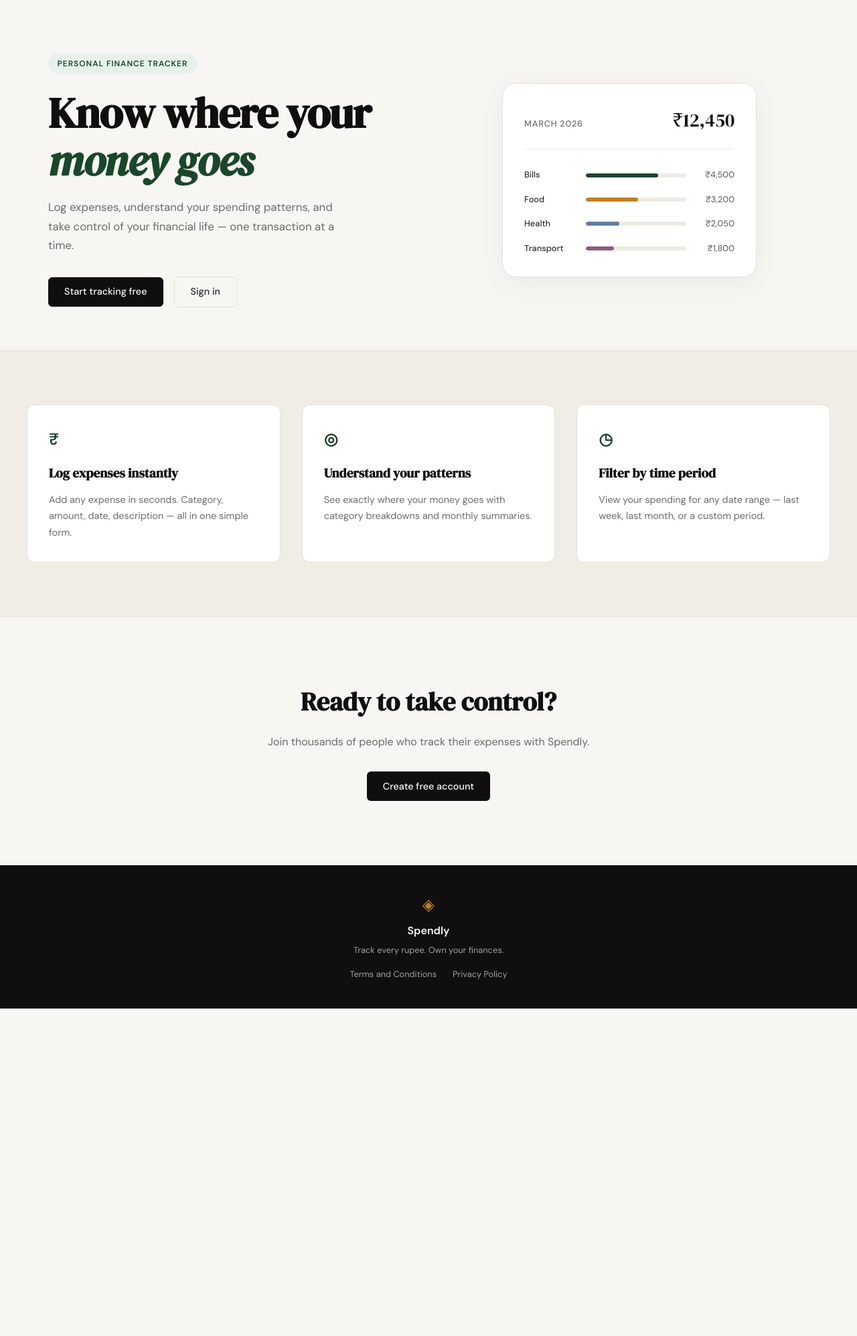
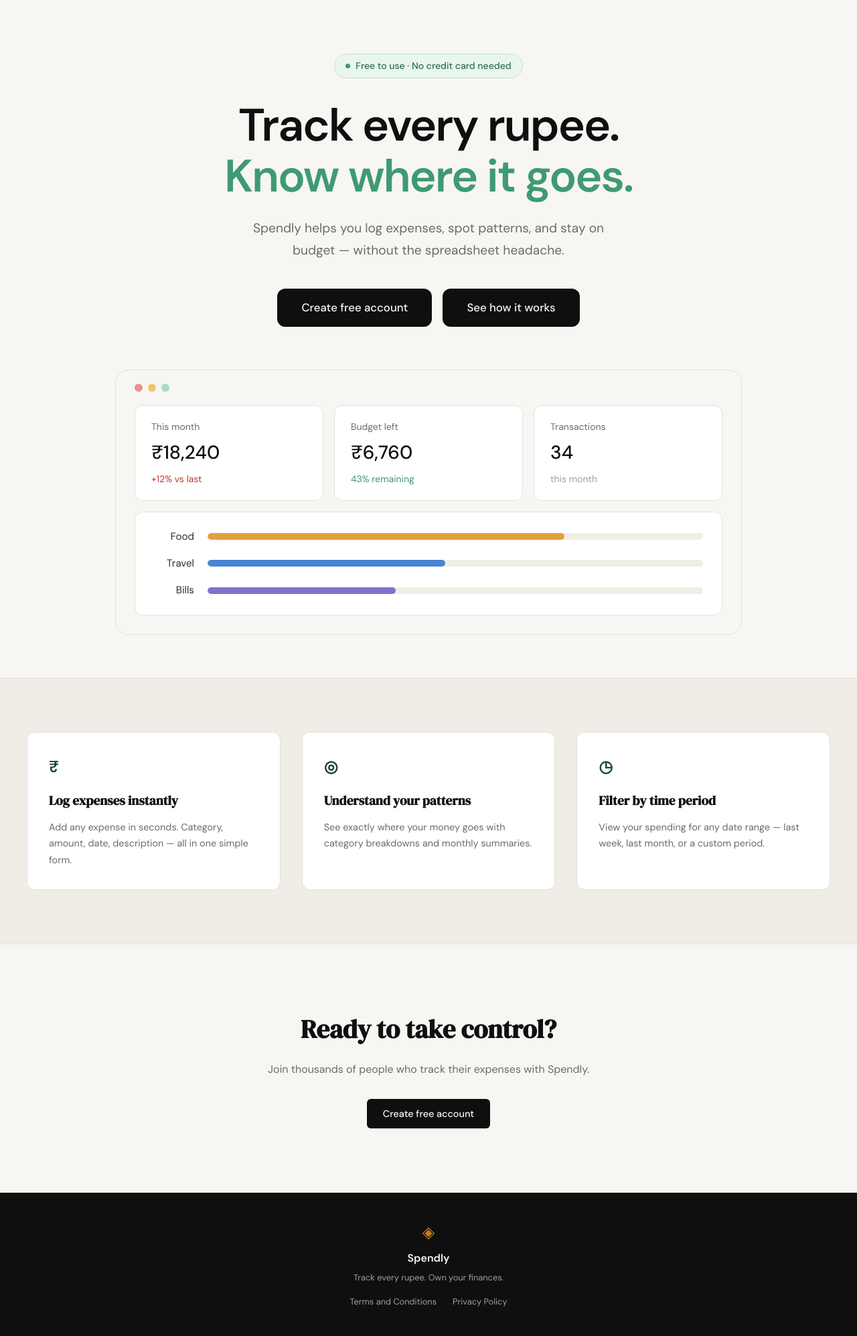
Before and after one commit to RutvikNistane/spendly, a Flask app: page / in a window 1280 px wide. Shown: the part 61-2056 px from the top of the page at 67% size. Before the commit the page ends 1567 px from the top, so only its background shows below. Run offline with Flask 3, Linux system fonts and the light colour scheme.

Commit message:
Redesign landing hero to match new mockup
Centered hero with a "Free to use" badge, two-line headline with green
accent, black CTA buttons, and a mock dashboard window showing monthly
stats and category bars. Replace the old two-column hero/mock-card styles.

Co-Authored-By: Claude Opus 5.5 <noreply@anthropic.com>

```diff
--- a/static/css/style.css
+++ b/static/css/style.css
@@ -18,6 +18,10 @@
     --danger-light: #fdecea;
     --border: #e4e1da;
     --border-soft: #eeebe4;
+    --hero-green: #3f9a72;
+    --hero-green-dark: #2f6e50;
+    --hero-green-light: #e9f6ef;
+    --hero-green-border: #bfe3cf;
 
     --font-display: 'DM Serif Display', Georgia, serif;
     --font-body: 'DM Sans', system-ui, sans-serif;
@@ -125,136 +129,160 @@ a { color: inherit; text-decoration: none; }
 
 .hero {
     padding: 5rem 2rem 4rem;
-    display: grid;
-    grid-template-columns: 1fr 1fr;
-    gap: 4rem;
-    align-items: center;
-    max-width: var(--max-width);
+    max-width: 1000px;
     margin: 0 auto;
+    text-align: center;
 }
 
+.hero-inner { margin-bottom: 4rem; }
+
 .hero-badge {
-    display: inline-block;
-    background: var(--accent-light);
-    color: var(--accent);
-    font-size: 0.75rem;
+    display: inline-flex;
+    align-items: center;
+    gap: 0.5rem;
+    background: var(--hero-green-light);
+    color: var(--hero-green-dark);
+    border: 1px solid var(--hero-green-border);
+    font-size: 0.875rem;
+    font-weight: 500;
+    padding: 0.4rem 1rem;
+    border-radius: 999px;
+    margin-bottom: 2rem;
+}
+
+.hero-badge-dot {
+    width: 7px;
+    height: 7px;
+    border-radius: 50%;
+    background: var(--hero-green);
+}
+
+.hero-title {
+    font-family: var(--font-body);
+    font-size: clamp(2.5rem, 6vw, 4.25rem);
     font-weight: 600;
-    letter-spacing: 0.08em;
-    text-transform: uppercase;
-    padding: 0.35rem 0.85rem;
-    border-radius: 999px;
+    line-height: 1.12;
+    letter-spacing: -0.03em;
+    color: var(--ink);
     margin-bottom: 1.5rem;
 }
 
-.hero-title {
-    font-family: var(--font-display);
-    font-size: clamp(2.5rem, 5vw, 4rem);
-    line-height: 1.1;
-    letter-spacing: -0.02em;
-    color: var(--ink);
-    margin-bottom: 1.25rem;
-}
-
-.hero-title em {
-    font-style: italic;
-    color: var(--accent);
-}
+.hero-title-accent { color: var(--hero-green); }
 
 .hero-subtitle {
-    font-size: 1.05rem;
+    font-size: 1.2rem;
     color: var(--ink-muted);
     line-height: 1.7;
-    max-width: 460px;
-    margin-bottom: 2rem;
+    max-width: 560px;
+    margin: 0 auto 2.5rem;
 }
 
 .hero-actions {
     display: flex;
     gap: 1rem;
-    align-items: center;
+    justify-content: center;
+    flex-wrap: wrap;
 }
 
 /* ------------------------------------------------------------------ */
-/* Mock card (hero visual)                                             */
+/* Mock dashboard (hero visual)                                        */
 /* ------------------------------------------------------------------ */
 
-.hero-visual {
-    display: flex;
-    justify-content: center;
+.mock-window {
+    background: var(--paper);
+    border: 1px solid var(--border);
+    border-radius: var(--radius-lg);
+    padding: 1.25rem 1.75rem 1.75rem;
+    text-align: left;
 }
 
-.mock-card {
+.mock-window-dots {
+    display: flex;
+    gap: 0.5rem;
+    margin-bottom: 1.25rem;
+}
+
+.dot { width: 12px; height: 12px; border-radius: 50%; }
+.dot-red    { background: #e8938d; }
+.dot-yellow { background: #f0c76c; }
+.dot-green  { background: #a8dcc5; }
+
+.mock-stats {
+    display: grid;
+    grid-template-columns: repeat(3, 1fr);
+    gap: 1rem;
+    margin-bottom: 1rem;
+}
+
+.mock-stat,
+.mock-bars {
     background: var(--paper-card);
     border: 1px solid var(--border);
-    border-radius: var(--radius-lg);
-    padding: 2rem;
-    width: 100%;
-    max-width: 380px;
-    box-shadow: 0 8px 40px rgba(0,0,0,0.06);
+    border-radius: var(--radius-md);
 }
 
-.mock-card-header {
+.mock-stat {
     display: flex;
-    justify-content: space-between;
-    align-items: baseline;
-    margin-bottom: 1.75rem;
-    padding-bottom: 1.25rem;
-    border-bottom: 1px solid var(--border-soft);
+    flex-direction: column;
+    gap: 0.35rem;
+    padding: 1.25rem 1.5rem;
 }
 
-.mock-label {
-    font-size: 0.8rem;
-    font-weight: 500;
+.mock-stat-label {
+    font-size: 0.875rem;
     color: var(--ink-muted);
-    text-transform: uppercase;
-    letter-spacing: 0.06em;
 }
 
-.mock-total {
-    font-family: var(--font-display);
+.mock-stat-value {
     font-size: 1.75rem;
+    font-weight: 500;
     color: var(--ink);
 }
 
-.mock-bars { display: flex; flex-direction: column; gap: 1rem; }
+.mock-stat-note {
+    font-size: 0.875rem;
+    color: var(--ink-faint);
+}
+
+.note-up   { color: var(--danger); }
+.note-good { color: var(--hero-green); }
+
+.mock-bars {
+    display: flex;
+    flex-direction: column;
+    gap: 1rem;
+    padding: 1.5rem 1.75rem;
+}
 
 .mock-bar-row {
     display: grid;
-    grid-template-columns: 80px 1fr 60px;
+    grid-template-columns: 60px 1fr;
     align-items: center;
-    gap: 0.75rem;
+    gap: 1.25rem;
 }
 
 .mock-cat {
-    font-size: 0.8rem;
-    font-weight: 500;
+    font-size: 0.95rem;
     color: var(--ink-soft);
+    text-align: right;
 }
 
 .mock-bar-track {
-    height: 6px;
-    background: var(--border-soft);
+    height: 10px;
+    background: var(--paper-warm);
     border-radius: 999px;
     overflow: hidden;
 }
 
 .mock-bar {
     height: 100%;
-    background: var(--accent);
     border-radius: 999px;
     transition: width 0.6s ease;
 }
 
-.mock-bar-2 { background: var(--accent-2); }
-.mock-bar-3 { background: #5b7fa6; }
-.mock-bar-4 { background: #8b5e83; }
-
-.mock-amt {
-    font-size: 0.8rem;
-    font-weight: 500;
-    color: var(--ink-muted);
-    text-align: right;
-}
+.bar-food   { background: #e3a03f; }
+.bar-travel { background: #4a84d4; }
+.bar-bills  { background: #7d72cf; }
 
 /* ------------------------------------------------------------------ */
 /* Buttons                                                             */
@@ -276,6 +304,12 @@ a { color: inherit; text-decoration: none; }
 }
 
 .btn-primary:hover { background: var(--accent); }
+
+.btn-lg {
+    padding: 0.95rem 2.25rem;
+    border-radius: var(--radius-md);
+    font-size: 1.05rem;
+}
 
 .btn-ghost {
     display: inline-block;
@@ -590,14 +624,7 @@ a { color: inherit; text-decoration: none; }
 /* ------------------------------------------------------------------ */
 
 @media (max-width: 900px) {
-    .hero {
-        grid-template-columns: 1fr;
-        text-align: center;
-    }
-
-    .hero-subtitle { max-width: 100%; }
-    .hero-actions { justify-content: center; }
-    .hero-visual { display: none; }
+    .mock-stats { grid-template-columns: 1fr; }
 
     .features-inner { grid-template-columns: 1fr; }
 }
@@ -605,6 +632,9 @@ a { color: inherit; text-decoration: none; }
 @media (max-width: 600px) {
     .nav-links a:not(.nav-cta) { display: none; }
     .hero { padding: 3rem 1rem 2rem; }
+    .hero-subtitle { font-size: 1.05rem; }
+    .mock-window { padding: 1rem; }
+    .mock-bars { padding: 1.25rem; }
     .legal-section { padding: 2.5rem 1rem 3rem; }
     .legal-card { padding: 1.5rem; }
 }
--- a/templates/landing.html
+++ b/templates/landing.html
@@ -6,62 +6,62 @@
 
 <section class="hero">
     <div class="hero-inner">
-        <div class="hero-badge">Personal Finance Tracker</div>
+        <div class="hero-badge"><span class="hero-badge-dot"></span>Free to use · No credit card needed</div>
         <h1 class="hero-title">
-            Know where your<br>
-            <em>money goes</em>
+            Track every rupee.<br>
+            <span class="hero-title-accent">Know where it goes.</span>
         </h1>
         <p class="hero-subtitle">
-            Log expenses, understand your spending patterns,
-            and take control of your financial life —
-            one transaction at a time.
+            Spendly helps you log expenses, spot patterns, and stay
+            on budget — without the spreadsheet headache.
         </p>
         <div class="hero-actions">
-            <a href="{{ url_for('register') }}" class="btn-primary">Start tracking free</a>
-            <a href="{{ url_for('login') }}" class="btn-ghost">Sign in</a>
+            <a href="{{ url_for('register') }}" class="btn-primary btn-lg">Create free account</a>
+            <a href="#features" class="btn-primary btn-lg">See how it works</a>
         </div>
     </div>
-    <div class="hero-visual">
-        <div class="mock-card">
-            <div class="mock-card-header">
-                <span class="mock-label">March 2026</span>
-                <span class="mock-total">₹12,450</span>
+
+    <div class="mock-window">
+        <div class="mock-window-dots">
+            <span class="dot dot-red"></span>
+            <span class="dot dot-yellow"></span>
+            <span class="dot dot-green"></span>
+        </div>
+        <div class="mock-stats">
+            <div class="mock-stat">
+                <span class="mock-stat-label">This month</span>
+                <span class="mock-stat-value">₹18,240</span>
+                <span class="mock-stat-note note-up">+12% vs last</span>
+            </div>
+            <div class="mock-stat">
+                <span class="mock-stat-label">Budget left</span>
+                <span class="mock-stat-value">₹6,760</span>
+                <span class="mock-stat-note note-good">43% remaining</span>
+            </div>
+            <div class="mock-stat">
+                <span class="mock-stat-label">Transactions</span>
+                <span class="mock-stat-value">34</span>
+                <span class="mock-stat-note">this month</span>
+            </div>
         </div>
         <div class="mock-bars">
             <div class="mock-bar-row">
-                    <span class="mock-cat">Bills</span>
-                    <div class="mock-bar-track">
-                        <div class="mock-bar" style="width: 72%"></div>
-                    </div>
-                    <span class="mock-amt">₹4,500</span>
+                <span class="mock-cat">Food</span>
+                <div class="mock-bar-track"><div class="mock-bar bar-food" style="width: 72%"></div></div>
             </div>
             <div class="mock-bar-row">
-                    <span class="mock-cat">Food</span>
-                    <div class="mock-bar-track">
-                        <div class="mock-bar mock-bar-2" style="width: 52%"></div>
-                    </div>
-                    <span class="mock-amt">₹3,200</span>
+                <span class="mock-cat">Travel</span>
+                <div class="mock-bar-track"><div class="mock-bar bar-travel" style="width: 48%"></div></div>
             </div>
             <div class="mock-bar-row">
-                    <span class="mock-cat">Health</span>
-                    <div class="mock-bar-track">
-                        <div class="mock-bar mock-bar-3" style="width: 33%"></div>
-                    </div>
-                    <span class="mock-amt">₹2,050</span>
-                </div>
-                <div class="mock-bar-row">
-                    <span class="mock-cat">Transport</span>
-                    <div class="mock-bar-track">
-                        <div class="mock-bar mock-bar-4" style="width: 28%"></div>
-                    </div>
-                    <span class="mock-amt">₹1,800</span>
-                </div>
+                <span class="mock-cat">Bills</span>
+                <div class="mock-bar-track"><div class="mock-bar bar-bills" style="width: 38%"></div></div>
             </div>
         </div>
     </div>
 </section>
 
-<section class="features">
+<section class="features" id="features">
     <div class="features-inner">
         <div class="feature-card">
             <div class="feature-icon">₹</div>
```
Lines whose indentation alone changed are shown as unchanged.
